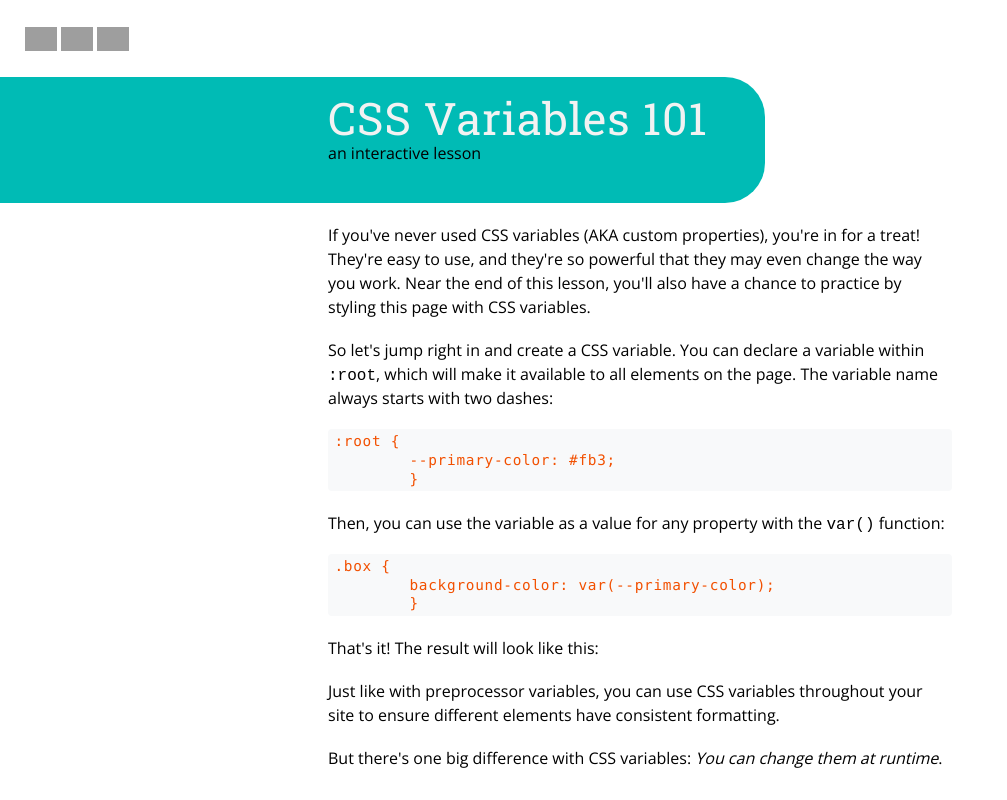
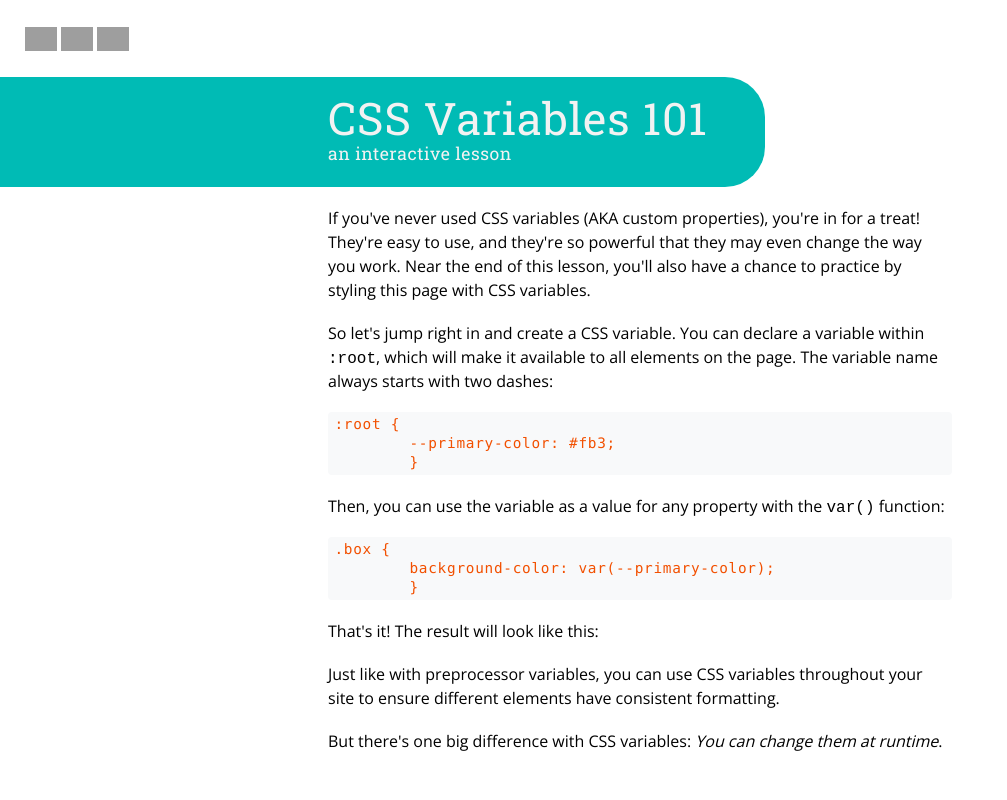
Before and after one commit to stewilondanga/vary-able, a plain HTML site: page index.html in a window 1280 px wide. Shown: the top 800 px of the page, without its empty margins (0-1007 px from the left). Drawn offline with nearby package versions, Linux system fonts and the light colour scheme; grey boxes are pictures that could not be loaded.

Commit message:
add css/styles.css

```diff
--- a/css/styles.css
+++ b/css/styles.css
@@ -144,7 +144,7 @@ code {
   background-color: var(--heading-bar-color);
 }
 
-/*.subtitle {
+.subtitle {
   margin: 0;
   font-family: var(--heading-font);
   font-size: 1.1rem;
@@ -152,7 +152,7 @@ code {
   color: var(--heading-color);
 }
 
-.example-container {
+/*.example-container {
   margin: var(--spacing-medium);
   display: flex;
   flex-flow: row wrap;
```
